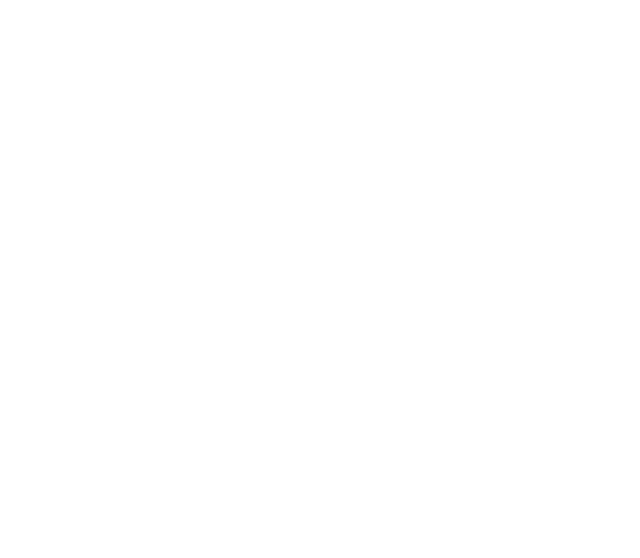
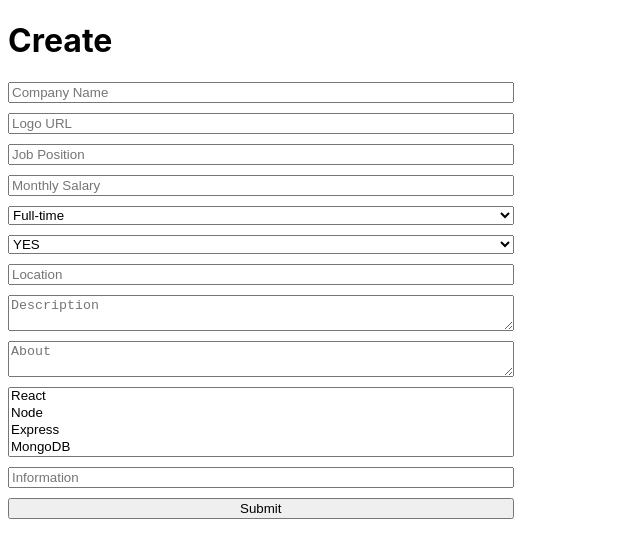
Before and after one commit to kmrvikash033/job-portal-frontend, a React (Vite) app: page /new in a window 1280 px wide. Before the commit this address had no page. Shown: the top 558 px of the page, without its empty margins (0-640 px from the left). Built offline with nearby package versions, Linux system fonts and the light colour scheme.

Commit message:
with jobcreate

```diff
--- a/package.json
+++ b/package.json
@@ -10,8 +10,11 @@
     "preview": "vite preview"
   },
   "dependencies": {
+    "axios": "^1.7.2",
+    "qs": "^6.13.0",
     "react": "^18.3.1",
     "react-dom": "^18.3.1",
+    "react-hot-toast": "^2.4.1",
     "react-router-dom": "^6.25.1"
   },
   "devDependencies": {
--- a/src/App.jsx
+++ b/src/App.jsx
@@ -1,14 +1,22 @@
 import {  Routes, Route } from "react-router-dom"
 import Home from "./pages/home"
 import Register from "./pages/register"
-
+import Login from "./pages/login"
+import { Toaster } from "react-hot-toast"
+import Create from "./pages/create"
 
 function App() {
   return (
-   <Routes>
-    <Route path="/" element={<Home/>} />
-    <Route path="/register" element={<Register/>} />
-   </Routes>
+    <>
+      <Toaster/>
+      <Routes>
+        <Route path="/" element={<Home/>} />
+        <Route path="/register" element={<Register/>} />
+        <Route path="/login" element={<Login/>}/>
+        <Route path="/new" element={<Create/>}/>
+      </Routes>
+    </>
+
   )
 }
 
--- /dev/null
+++ b/src/pages/create.jsx
@@ -0,0 +1,111 @@
+import { useState } from "react"
+import { createJob } from "../services/job"
+import toast from "react-hot-toast"
+
+const SKILLS = [
+    {
+        value: 'React',
+        label: 'React'
+    },{
+        value: 'Node',
+        label: 'Node'
+    },{
+        value: 'Express',
+        label: 'Express'
+    },{
+        value: 'MongoDB',
+        label: 'MongoDB'
+    },{
+        value: 'Python',
+        label: 'Django'
+    },{
+        value: 'Flask',
+        label: 'Flask'
+    },{
+        value: 'Golang',
+        label: 'Golang'
+    },{
+        value: 'Java',
+        label: 'Java'
+    }
+]
+
+
+export default function Create(){
+    const [formData, setFormData] = useState({
+        companyName: null,
+        logoUrl: null,
+        jobPosition: null,
+        monthlySalary: null,
+        jobType: null,
+        remote: null,
+        location: null,
+        description: null,
+        about: null,
+        about: null,
+        skills: [],
+        information: null
+    })
+    const handleChange= (e)=>{
+        if(e.target.name === 'skills'){
+            return setFormData({
+                ...formData,
+                skills: formData.skills. includes(e.target.value) ? formData.skills.filter
+                (skill => skill !== e.target.value) : [...formData.skills,e.target.value]
+            })
+        }
+        setFormData({
+            ...formData,
+            [e.target.name] : e.target.value
+        })
+    }
+
+    const handleSubmit= async(e)=>{
+        e.preventDefault();
+        const data ={...formData};
+        data.skills = data.skills.join(',');
+        try{
+            console.log(data);
+            const response = await createJob({data});
+            console.log(response);
+            if(response.status === 200){
+                toast.success('Job Created Successfully')
+            }
+        }
+        catch(error){
+            toast.error(error.message);
+        }
+    }
+
+    return (
+        <div>
+            <h1>Create</h1>
+            <form onSubmit={handleSubmit} style={{display: 'flex', flexDirection: 'column', width: '40%', gap: '10px'}}>
+                <input onChange={handleChange} value={formData.companyName} type="text" name="companyName" placeholder="Company Name"/>
+                <input onChange={handleChange} value={formData.logoUrl} type="text" name="logoUrl" placeholder="Logo URL" />
+                <input onChange={handleChange} value={formData.jobPosition} type="text" name="jobPosition" placeholder="Job Position"/>
+                <input onChange={handleChange} value={formData.monthlySalary} type="text" name="monthlySalary" placeholder="Monthly Salary"/>
+                <select onChange={handleChange} value={formData.jobType} name="jobType" id="" placeholder="Job Type">
+                    <option value="Full-time">Full-time</option>
+                    <option value="Part-time">Part-time</option>
+                    <option value="Contract">Contract</option>
+                    <option value="Freelance">Freelance</option>
+                </select>
+                <select onChange={handleChange} value={formData.remote} name="remote" id="" placeholder="Remote">
+                    <option value="true">YES</option>
+                    <option value="false">NO</option>
+                </select>
+                <input onChange={handleChange} value={formData.location} type="text" name="location" placeholder="Location"/>
+                <textarea onChange={handleChange} value={formData.description} name="description" id="" placeholder="Description"></textarea>
+                <textarea onChange={handleChange} value={formData.about} name="about" id="" placeholder="About"></textarea>
+                <select onChange={handleChange} value={formData.skills} name="skills" multiple>
+                    {SKILLS.map((skill, idx) => (
+                        <option key={idx} value={skill.value}>{skill.label}</option>
+                    ))}
+                </select>
+                <input onChange={handleChange} value={formData.information} type="text" name="information" placeholder="Information" />
+                <button type="submit">Submit</button>
+            </form>
+        </div>
+    )
+}
--- /dev/null
+++ b/src/pages/login.jsx
@@ -0,0 +1,51 @@
+import { useState } from "react";
+import { login } from "../services/auth";
+import toast from "react-hot-toast";
+
+export default function Login(){
+    const [userData, setUserData] = useState({
+        email: '',
+        password: ''
+    })
+    const [loading, setLoading] = useState(false);
+    const handleChange=(e)=>{
+
+        setUserData({
+            ...userData,
+            [e.target.name]: e.target.value
+        })
+    }
+    const handleSubmit=async(e)=>{
+        e.preventDefault();
+        setLoading(true);
+        if(!userData.email || !userData.password){
+            return;
+        }
+        try{
+            const {email, password} = userData;
+            const response = await login({email,password});
+            console.log(response);
+            if(response.status === 200){
+                const {data} = response;
+                localStorage.setItem('token',data.token);
+                toast.success('Successfully logedin');
+            }
+        }
+        catch(error){
+            toast.error("login failed ");
+        }
+        finally{
+            setLoading(false);
+        }
+    }
+    return (
+        <div>
+            <h1>Login</h1>
+            <form onSubmit={handleSubmit}>
+                <input type="email" name="email" value={userData.email} onChange={handleChange} placeholder="Your email" />
+                <input type="password" name="password" value={userData.password} onChange={handleChange} placeholder="Your password" />
+                <button disabled={loading} type="submit">Submit</button>
+            </form>
+        </div>
+    );
+}
--- a/src/pages/register.jsx
+++ b/src/pages/register.jsx
@@ -1,7 +1,54 @@
+import { useState } from "react";
+import { register } from "../services/auth";
+import { useNavigate } from "react-router-dom";
+
 function Register(){
+    const [userData, setUserData]= useState({
+        name: "",
+        email: "",
+        password: ""
+    })
+    const [loading, setLoading] = useState(false);
+    const navigate = useNavigate();
+    const handleChange=(e)=>{
+        setUserData({
+            ...userData,
+            [e.target.name]: e.target.value
+        })
+    }
+    const handleSubmit=async(e)=>{
+        e.preventDefault();
+        setLoading(true);
+        if(!userData.name || !userData.email || !userData.password){
+            return;
+        }
+        try{
+            const {name, email, password} = userData;
+            const response = await register({name,email,password});
+            console.log(response);
+            if(response.status === 201){
+                alert('User created successfully');
+                navigate('/login')
+            }
+
+        }
+        catch(error){
+
+                console.log(error.message);
+        }
+        finally{
+            setLoading(false);
+        }
+    }
     return (
         <div>
-            <h1>Register</h1>
+            <h1>Create an account</h1>
+            <form onSubmit={handleSubmit}>
+                <input name="name" value={userData.name} onChange={handleChange} type="text" placeholder="Your name" />
+                <input name="email" value={userData.email} onChange={handleChange} type="email" placeholder="Your Email" />
+                <input name="password" value={userData.password} onChange={handleChange} type="password"  placeholder="Your Password"/>
+                <button disabled={loading} type="submit">Submit</button>
+            </form>
         </div>
     )
 }
--- /dev/null
+++ b/src/services/auth.js
@@ -0,0 +1,36 @@
+import axios from "axios";
+import { BACKEND_URL } from "../utils/constant";
+export const register = async ({ name, email, password }) => {
+    try {
+        const response = await axios.post(`${BACKEND_URL}/auth/register`, {
+            name,
+            email,
+            password
+        }, {
+            headers: {
+                'Content-Type': 'application/x-www-form-urlencoded'
+            }
+        });
+        return response;
+    }
+    catch (error) {
+        return new Error(error.response.data.message);
+    }
+}
+
+export const login = async({email, password})=>{
+    try {
+        const response = await axios.post(`${BACKEND_URL}/auth/login`, {
+            email,
+            password
+        }, {
+            headers: {
+                'Content-Type': 'application/x-www-form-urlencoded'
+            }
+        });
+        return response;
+    }
+    catch (error) {
+        throw new Error(error.response.data.message);
+    }
+}
--- /dev/null
+++ b/src/services/job.js
@@ -0,0 +1,19 @@
+import axios from "axios";
+import { BACKEND_URL } from "../utils/constant";
+
+export const createJob = async ({data}) =>{
+    console.log(data);
+    try{
+        const token = localStorage.getItem('token');
+        const response = await axios.post(`${BACKEND_URL}/job`,data,{
+            headers:{
+                'Content-Type': 'application/x-www-form-urlencoded',
+                'Authorization': token
+            }
+        });
+        return response;
+    }
+    catch(error){
+        throw new Error(error.response.data.message);
+    }
+}
--- /dev/null
+++ b/src/utils/constant.js
@@ -0,0 +1 @@
+export const BACKEND_URL = 'http://localhost:3000/v1';
```
Also changed, not shown: 1 other file (tests, documents, lock files or other folders).
